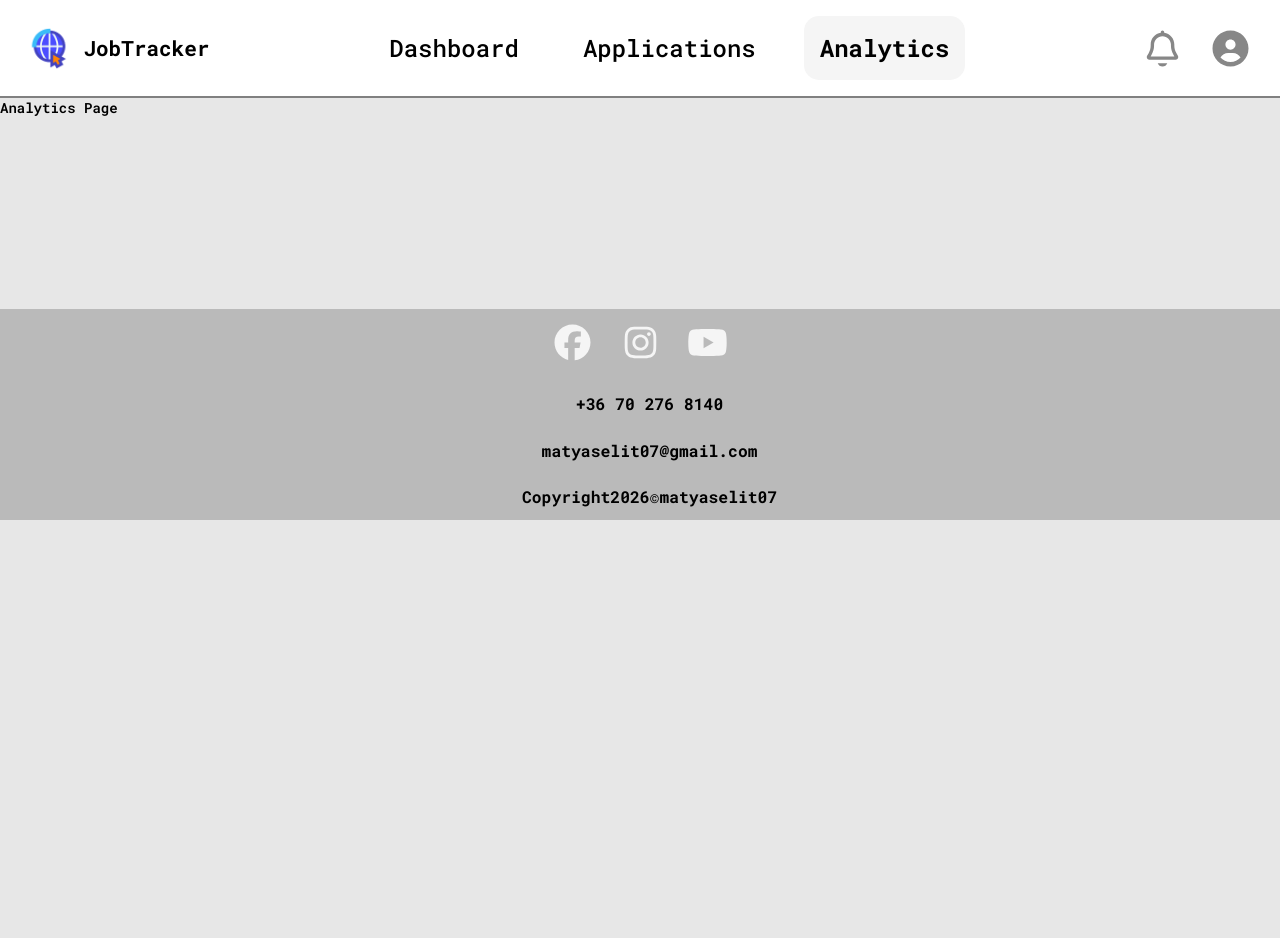
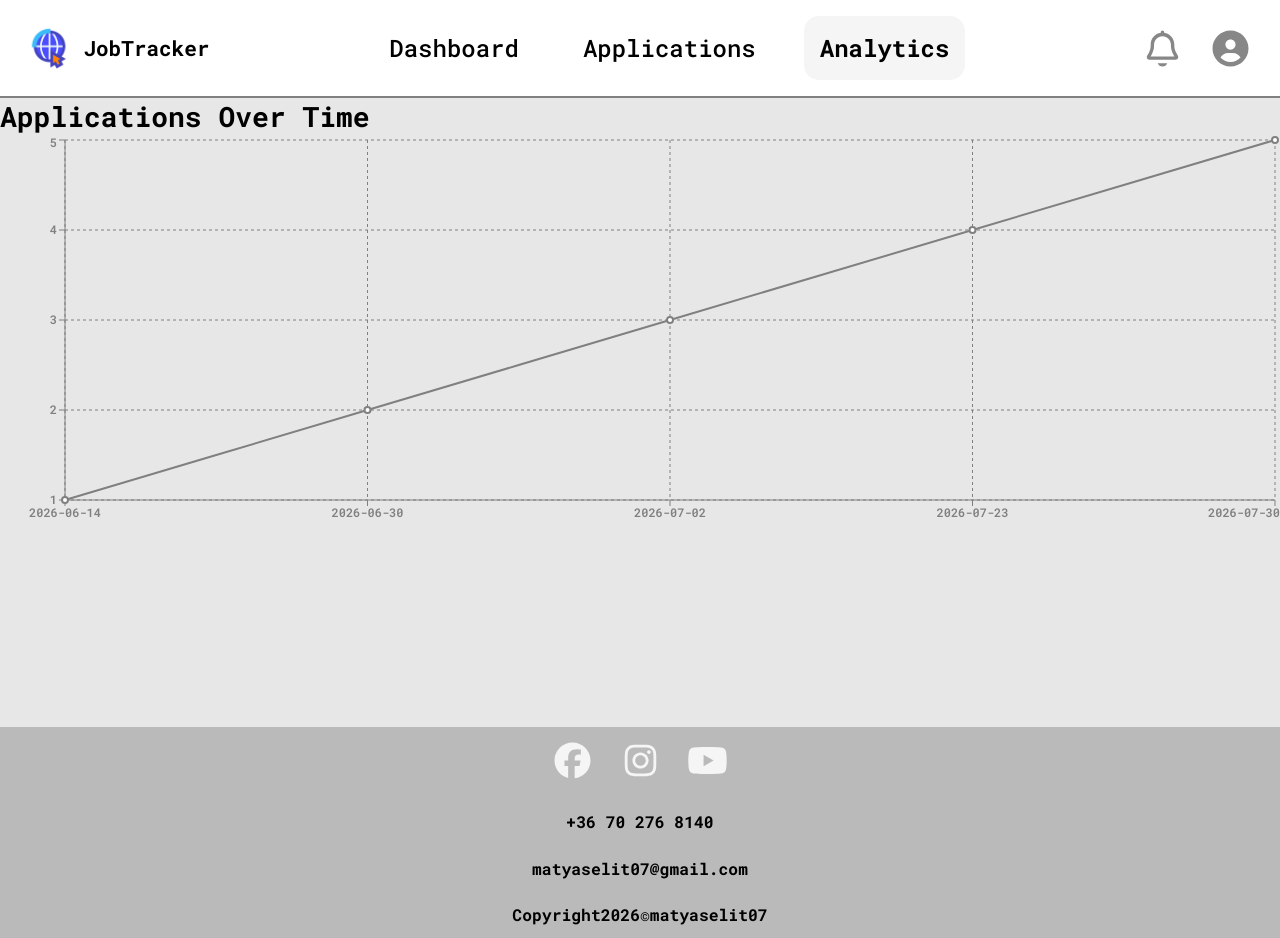
Before and after one commit to matyaselit07/Job-Tracker, a React (Vite) app: page /analytics in a window 1280 px wide. Before the commit the page ends 800 px from the top, so only its background shows below. Built offline with nearby package versions, Linux system fonts and the light colour scheme.

Commit message:
added a graph, lazy, suspense, moved the data to a separate js file, improved overall readability

```diff
--- a/package.json
+++ b/package.json
@@ -15,7 +15,8 @@
   "dependencies": {
     "react": "^19.2.8",
     "react-dom": "^19.2.8",
-    "react-router-dom": "^7.18.3"
+    "react-router-dom": "^7.18.3",
+    "recharts": "^3.10.1"
   },
   "devDependencies": {
     "@types/react": "^19.2.17",
--- /dev/null
+++ b/src/app/App.css
@@ -0,0 +1,28 @@
+.loading {
+  width: 100px;
+  padding-top: 3rem;
+  margin: auto;
+}
+
+.loading h2 {
+  text-align: center;
+}
+
+.loading-animation {
+  width: 50px;
+  height: 50px;
+  margin: 2rem;
+  border: 4px solid rgba(173, 216, 230, 0.2);
+  border-top: 4px solid black;
+  border-radius: 50%;
+  animation: spin 1s linear infinite;
+}
+
+@keyframes spin {
+  0% {
+    transform: rotate(0deg);
+  }
+  100% {
+    transform: rotate(360deg);
+  }
+}
--- a/src/app/App.jsx
+++ b/src/app/App.jsx
@@ -1,22 +1,40 @@
+import { lazy, Suspense } from "react";
 import { BrowserRouter, Routes, Route } from "react-router-dom";
 
 import Header from "../Components/Header/Header";
 import Footer from "../Components/Footer/Footer";
 
-import DashboardPage from "../pages/DashboardPage/DashboardPage";
-import ApplicationsPage from "../pages/ApplicationsPage/ApplicationsPage";
-import AnalyticsPage from "../pages/AnalyticsPage/AnalyticsPage";
+import "./App.css";
+
+const DashboardPage = lazy(
+  () => import("../pages/DashboardPage/DashboardPage"),
+);
+const ApplicationsPage = lazy(
+  () => import("../pages/ApplicationsPage/ApplicationsPage"),
+);
+const AnalyticsPage = lazy(
+  () => import("../pages/AnalyticsPage/AnalyticsPage"),
+);
 
 export default function App() {
   return (
     <BrowserRouter basename={import.meta.env.BASE_URL}>
       <Header />
 
-      <Routes>
-        <Route path="/" element={<DashboardPage />} />
-        <Route path="/applications" element={<ApplicationsPage />} />
-        <Route path="/analytics" element={<AnalyticsPage />} />
-      </Routes>
+      <Suspense
+        fallback={
+          <main className="loading">
+            <h2>Loading...</h2>
+            <p className="loading-animation"></p>
+          </main>
+        }
+      >
+        <Routes>
+          <Route path="/" element={<DashboardPage />} />
+          <Route path="/applications" element={<ApplicationsPage />} />
+          <Route path="/analytics" element={<AnalyticsPage />} />
+        </Routes>
+      </Suspense>
 
       <Footer />
     </BrowserRouter>
--- /dev/null
+++ b/src/data/applications.js
@@ -0,0 +1,37 @@
+export const initialApplications = [
+  {
+    id: 0,
+    company: "TechCrop",
+    position: "Software Engineer",
+    date: "2026-06-14",
+    status: "Applied",
+  },
+  {
+    id: 1,
+    company: "Innovate Solutions",
+    position: "Product Manager",
+    date: "2026-06-30",
+    status: "Interview",
+  },
+  {
+    id: 2,
+    company: "Global Dynamics",
+    position: "Data Engineer",
+    date: "2026-07-02",
+    status: "Offer",
+  },
+  {
+    id: 3,
+    company: "FutureTech",
+    position: "Data Analyst",
+    date: "2026-07-23",
+    status: "Rejected",
+  },
+  {
+    id: 4,
+    company: "TechCrop",
+    position: "UX Designer",
+    date: "2026-07-30",
+    status: "Applied",
+  },
+];
--- a/src/pages/AnalyticsPage/AnalyticsPage.jsx
+++ b/src/pages/AnalyticsPage/AnalyticsPage.jsx
@@ -1,11 +1,55 @@
 import "./AnalyticsPage.css";
 
-import Header from "../../Components/Header/Header";
+import {
+  CartesianGrid,
+  Line,
+  LineChart,
+  ResponsiveContainer,
+  Tooltip,
+  XAxis,
+  YAxis,
+} from "recharts";
+import { initialApplications } from "../../data/applications";
 
 export default function AnalyticsPage() {
+  const chartData = [...initialApplications]
+    .sort((firstApplication, secondApplication) =>
+      firstApplication.date.localeCompare(secondApplication.date),
+    )
+    .map((application, index) => ({
+      ...application,
+      applications: index + 1,
+    }));
+
   return (
     <div className="analytics-page-div">
-      <p>Analytics Page</p>
+      <h1>Applications Over Time</h1>
+      <ResponsiveContainer width="100%" height={400}>
+        <LineChart data={chartData}>
+          <CartesianGrid strokeDasharray="3 3" stroke="gray" />
+
+          <XAxis dataKey="date" stroke="gray" style={{ fontSize: "12px" }} />
+          <YAxis
+            stroke="gray"
+            style={{ fontSize: "12px" }}
+            domain={["auto", "auto"]}
+          />
+          <Tooltip
+            contentStyle={{
+              backgroundColor: "rgba(20, 20, 40, 0.95)",
+              border: "1px solid rgba(255, 255, 255, 0.1)",
+              borderRadius: "8px",
+              color: "var(--color-primary)",
+            }}
+          />
+          <Line
+            type="monotone"
+            dataKey="applications"
+            stroke="gray"
+            strokeWidth={2}
+          />
+        </LineChart>
+      </ResponsiveContainer>
     </div>
   );
 }
--- a/src/pages/ApplicationsPage/ApplicationsPage.jsx
+++ b/src/pages/ApplicationsPage/ApplicationsPage.jsx
@@ -1,6 +1,4 @@
 import "./ApplicationsPage.css";
-
-import Header from "../../Components/Header/Header";
 
 export default function ApplicationsPage() {
   return (
--- a/src/pages/DashboardPage/DashboardPage.jsx
+++ b/src/pages/DashboardPage/DashboardPage.jsx
@@ -3,44 +3,7 @@ import "./DashboardPage.css";
 import { useState } from "react";
 import Summary from "../../Components/Summary/Summary";
 import RecentApplications from "../../Components/RecentApplications/RecentApplications";
-
-const initialApplications = [
-  {
-    id: 0,
-    company: "TechCrop",
-    position: "Software Engineer",
-    date: "2026-06-14",
-    status: "Applied",
-  },
-  {
-    id: 1,
-    company: "Innovate Solutions",
-    position: "Product Manager",
-    date: "2026-06-30",
-    status: "Interview",
-  },
-  {
-    id: 2,
-    company: "Global Dynamics",
-    position: "Data Engineer",
-    date: "2026-07-02",
-    status: "Offer",
-  },
-  {
-    id: 3,
-    company: "FutureTech",
-    position: "Data Analyst",
-    date: "2026-07-23",
-    status: "Rejected",
-  },
-  {
-    id: 4,
-    company: "TechCrop",
-    position: "UX Designer",
-    date: "2026-07-30",
-    status: "Applied",
-  },
-];
+import { initialApplications } from "../../data/applications";
 
 export default function DashboardPage() {
   const [applications, setApplications] = useState(initialApplications);
```
Also changed, not shown: 1 other file (tests, documents, lock files or other folders).
